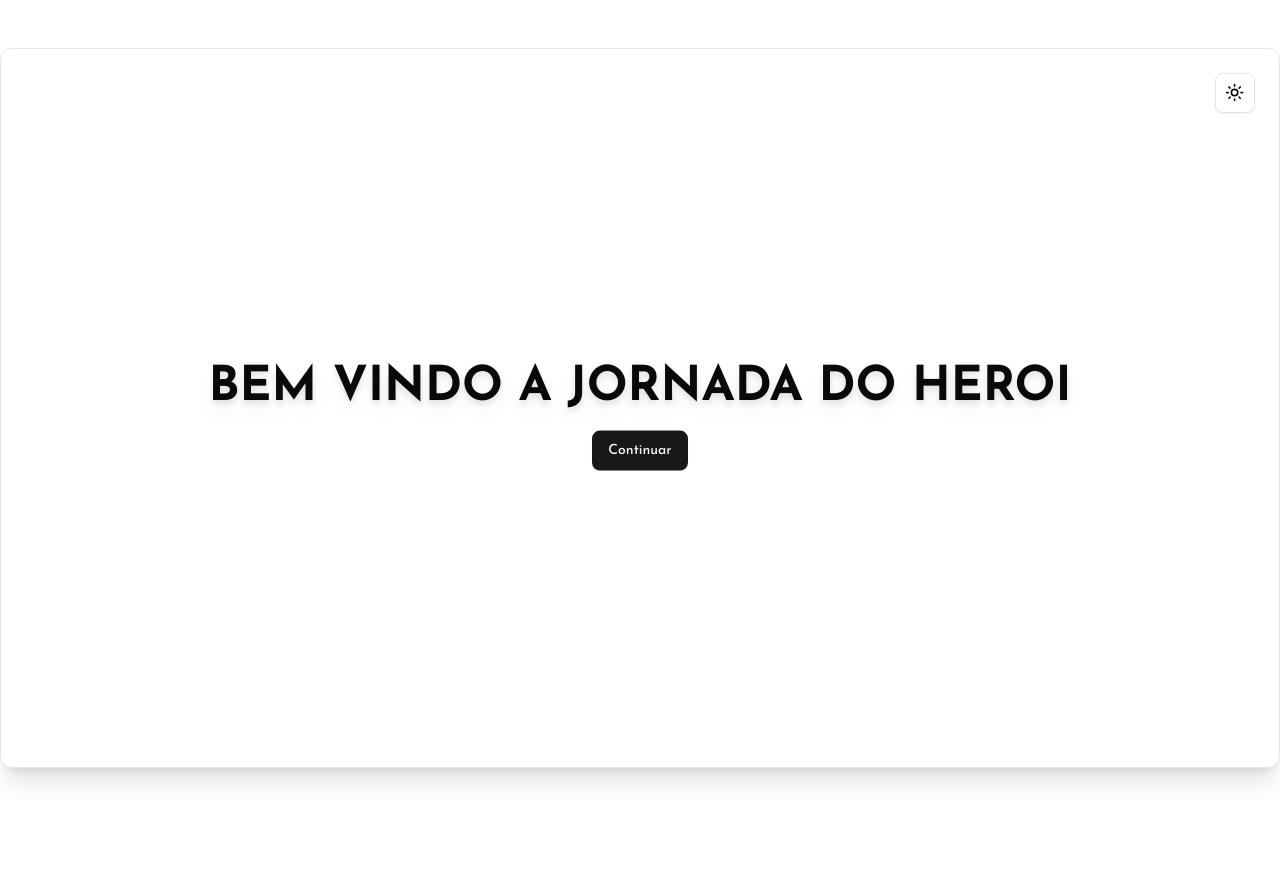
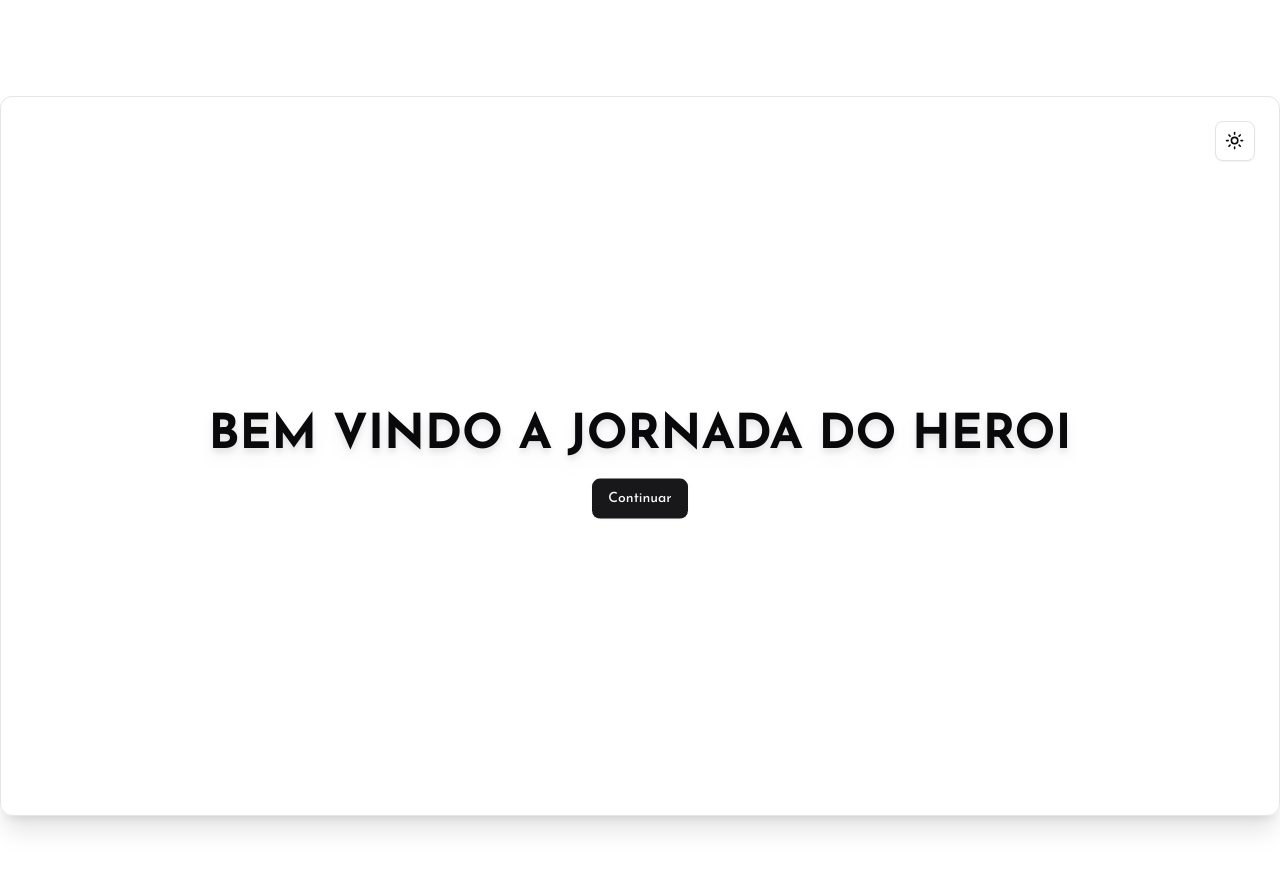
Before and after one commit to barrosgusta/jornada_do_heroi-azapfy, a Next.js app: page / in a window 1280 px wide. Shown: the top 870 px of the page. Before the commit the page ends 800 px from the top, so only its background shows below. Built offline with nearby package versions, Linux system fonts and the light colour scheme.

Commit message:
Update layout.tsx

```diff
--- a/app/layout.tsx
+++ b/app/layout.tsx
@@ -17,7 +17,7 @@ export default function RootLayout({
   children: React.ReactNode
 }) {
   return (
-    <html lang="en">
+    <html lang="pt-BR">
       <body className={inter.className}>
         <ThemeProvider
           attribute="class"
@@ -26,7 +26,9 @@ export default function RootLayout({
           disableTransitionOnChange
         >
           <ModalProvider />
-          {children}
+          <div className="md:py-12">
+            {children}
+          </div>
         </ThemeProvider>
       </body>
     </html>
```
